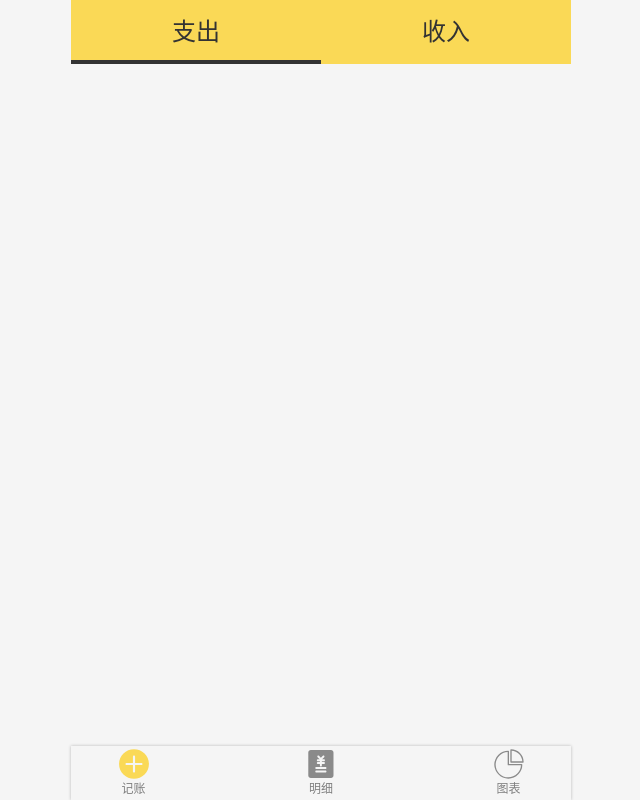
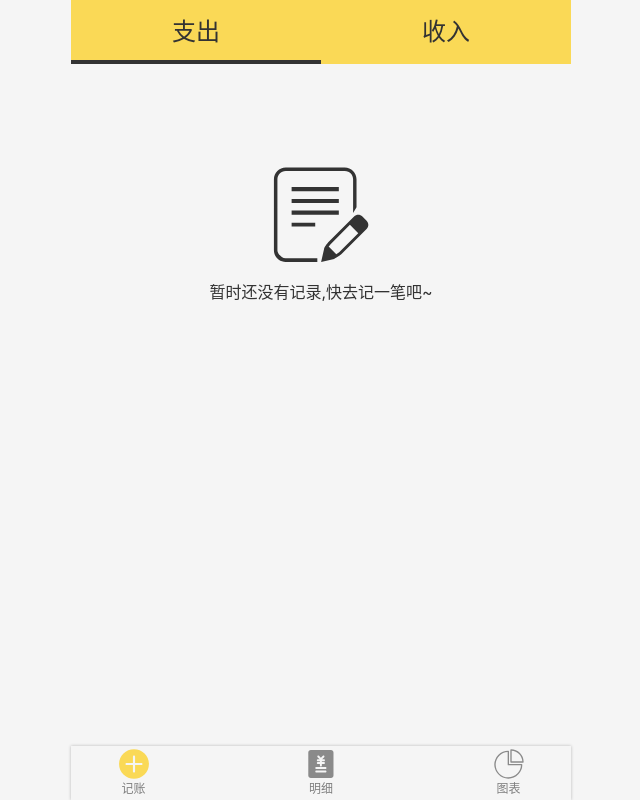
Before and after one commit to czc2222/myMoney, a Vue app: page /#/bill in a window 1280 px wide. Shown: the whole page, without its empty margins (319-959 px from the left). Built offline with nearby package versions, Linux system fonts and the light colour scheme.

Commit message:
修复一些小问题

```diff
--- a/src/components/Tabs.vue
+++ b/src/components/Tabs.vue
@@ -18,7 +18,6 @@ type DateSourceItem= {text:string,value:string }
 @Component
 export default class Tabs extends Vue {
   @Prop(Array) dataSource!: DateSourceItem[]
-//require: true, 必须传  type: Array 类型是   ！可以不存在 ？ 可以不传
   @Prop(String) readonly  value!:string
   @Prop(String) classPrefix?:string
   liClass(item:DateSourceItem){
--- a/src/custom.d.ts
+++ b/src/custom.d.ts
@@ -4,6 +4,7 @@ type RootState ={
   recordList:RecordItem[],
   tagList:Tag[],
   currentTag?:string
+  createRecordError: Error | null
 
 
 }
--- a/src/main.ts
+++ b/src/main.ts
@@ -23,3 +23,9 @@ new Vue({
   store,
   render: h => h(App)
 }).$mount('#app');
+
+window.onload =function (){
+  setTimeout(function (){
+    window.scrollTo(0,10000)
+  },0)
+}
--- a/src/router/index.ts
+++ b/src/router/index.ts
@@ -12,7 +12,7 @@ Vue.use(VueRouter);
 const routes: Array<RouteConfig> = [
   {
     path:'/',
-    redirect:'/bill'
+    redirect:'/money'
   },
   {
     path: '/money',
--- a/src/store/index.ts
+++ b/src/store/index.ts
@@ -15,7 +15,7 @@ const store = new Vuex.Store({
     recordList:[],
     tagList:[] ,
     currentTag:undefined, //收入 支出类型
-
+    createRecordError:null
 
   } as RootState,
   mutations: {
@@ -25,8 +25,8 @@ const store = new Vuex.Store({
     fetchRecords(state){
       state.recordList = JSON.parse(window.localStorage.getItem('recordList')||'[]') as RecordItem[];
     },
-    createRecord(state,record) {
-      const record2: RecordItem = clone(record);
+    createRecord(state,record: RecordItem) {
+      const record2 = clone(record);
       record2.createdAt = new Date().toISOString();
       state.recordList.push(record2);
       store.commit('saveRecords')
--- a/src/views/Bill.vue
+++ b/src/views/Bill.vue
@@ -4,7 +4,7 @@
   <Layout>
     <Tabs class-prefix="type" :data-source="recordTypeList" :value.sync="type"/>
 
-    <ol>
+    <ol v-if="groupList.length > 0">
       <li v-for="(group,index) in groupList" :key="index">
         <h3 class="title">{{beautify(group.title)}} <span>{{group.total}}</span> </h3>
         <ol>
@@ -23,6 +23,11 @@
         </ol>
       </li>
     </ol>
+    <div v-else class="noResult">
+      <Icon name="record"/>
+
+      <span>暂时还没有记录,快去记一笔吧~</span>
+    </div>
   </Layout>
 
 
@@ -70,10 +75,10 @@ export default class Statistics extends Vue {
   }
   get groupList(){
     const {recordList} =this
-    if(recordList.length === 0) {return []}
     const sortList = clone(recordList)
         .filter(t=>t.type === this.type)
         .sort((a,b)=>dayjs(b.createdAt).valueOf() -dayjs(a.createdAt).valueOf())
+    if(sortList.length === 0) {return []}
     type Result={title:string,total?:number,items:RecordItem[]}[]
     const result:Result =[{title:dayjs(sortList[0].createdAt ).format('YYYY-MM-DD'),items:[sortList[0]]}]
     for(let i=1;i<sortList.length;i++){
@@ -89,15 +94,6 @@ export default class Statistics extends Vue {
     //或者 result.map(t=>t.total = t.items.reduce((sum,item)=>sum + item.amount,0))  不需要map的返回值，让里面的amount 自相加
     return result
 
-    // type hashTableValue = {title:string,items:RecordItem[]}
-    // const hashTable:{[key:string]: hashTableValue}={} //声明一个空对象的数组
-    // for(let i=0;i< recordList.length;i++){
-
-     // const [date,time] = recordList[i].createdAt!.split('T')
-     //  hashTable[date] =hashTable[date] || {title:date,items:[]} //初始值
-     //  hashTable[date].items.push(recordList[i])
-    // }
-    // return hashTable
   }
   beforeCreate(){
     this.$store.commit('fetchRecords')
@@ -106,6 +102,21 @@ export default class Statistics extends Vue {
 </script>
 
 <style lang="scss" scoped>
+.noResult{
+  padding: 100px;
+  display: flex;
+  flex-direction: column;
+  justify-content: center;
+  align-items: center ;
+  .icon{
+    width: 100px;
+    height:100px;
+  }
+  span{
+    padding:16px;
+   text-align: center;
+  }
+}
 ::v-deep .type-tabs-item{
   background: #fad956;
 
--- a/src/views/Money.vue
+++ b/src/views/Money.vue
@@ -4,6 +4,7 @@
     <div class="notes">
       <FormItem field-name="备注"
                 placeholder="在这里输入备注"
+                :value="record.notes"
                 @update:value="OnUpdateNotes"
       />
     </div>
@@ -46,8 +47,16 @@ export default class Money extends Vue {
   }
 
   saveRecord() {
+    if(!this.record.tags || this.record.tags.length === 0){
+      return window.alert('请至少选择一个标签')
+    }
+
+    if(this.$store.state.createRecordError === null){
+      window.alert('已保存')
+    }
     this.$store.commit('createRecord', this.record);
     this.record.tags=[]
+    this.record.notes=''
   }
 
 
```
Also changed, not shown: src/assets/icons/record.svg (added), vue.config.js (line endings or trailing spaces).
